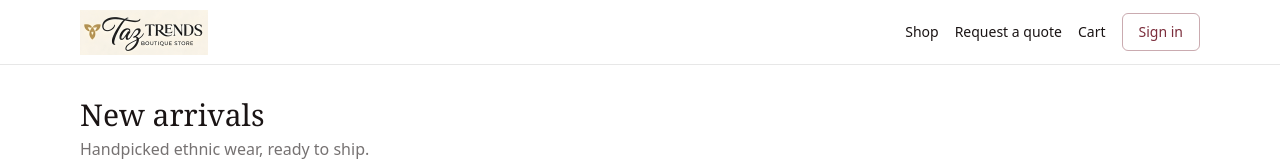
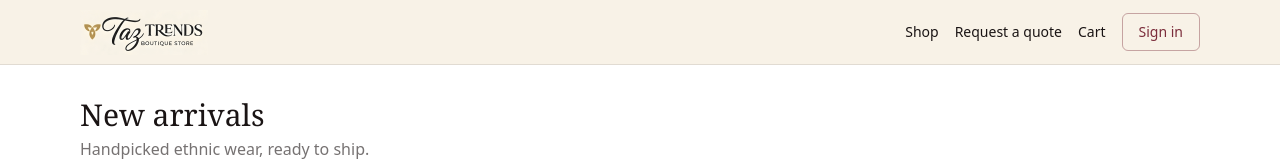
Before and after one commit to Saf-One/taz-trends, a Next.js app: page / in a window 1280 px wide. Shown: the top 161 px of the page. Built offline with nearby package versions, Linux system fonts and the light colour scheme; no server answers; the database is empty.

Commit message:
Header bg-white removed → inherits parent bg-logo-bg (#f8f2e7)

```diff
--- a/components/layout/Header.tsx
+++ b/components/layout/Header.tsx
@@ -14,7 +14,7 @@ export function Header({
   const { count } = useCart();
 
   return (
-    <header className="border-b border-ink/10 bg-white">
+    <header className="border-b border-ink/10">
       <div className="container-page flex h-16 items-center justify-between">
         <Link href="/" className="block h-full w-32">
           {/* eslint-disable-next-line @next/next/no-img-element */}
```
